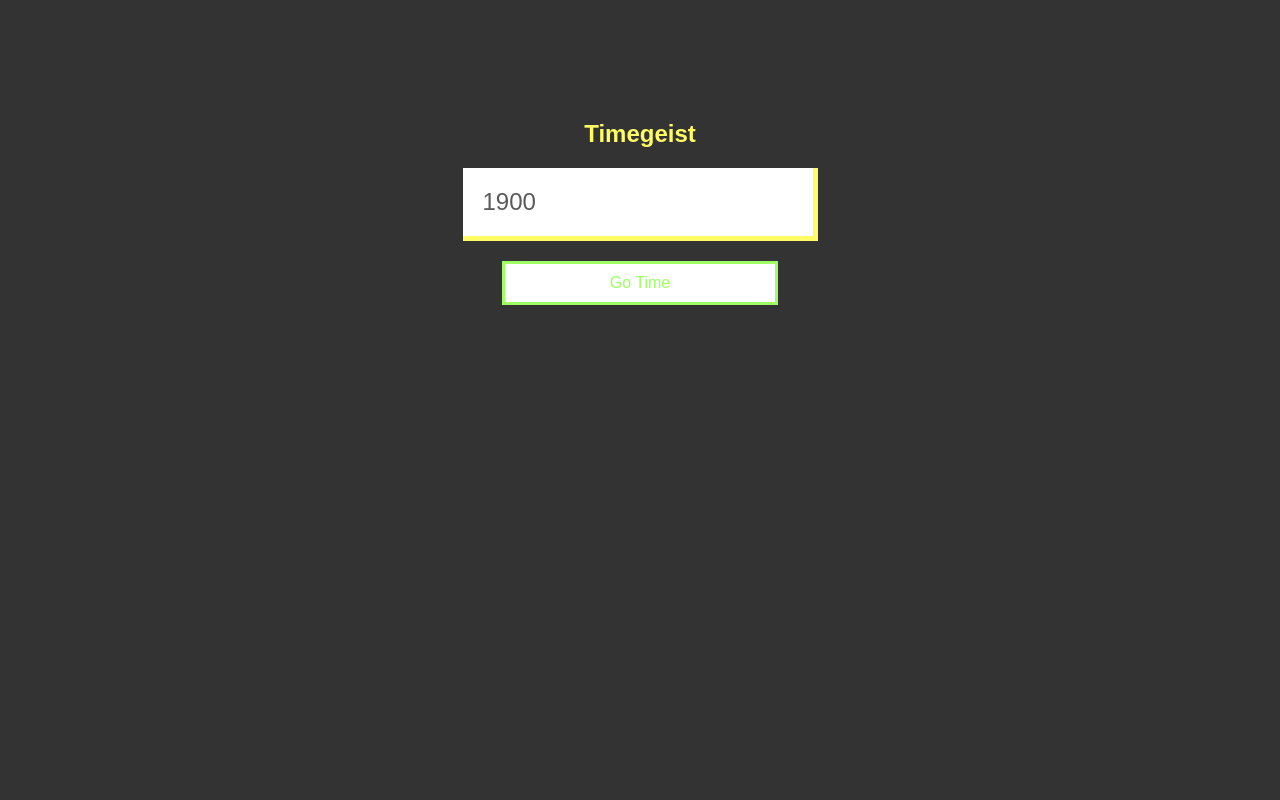
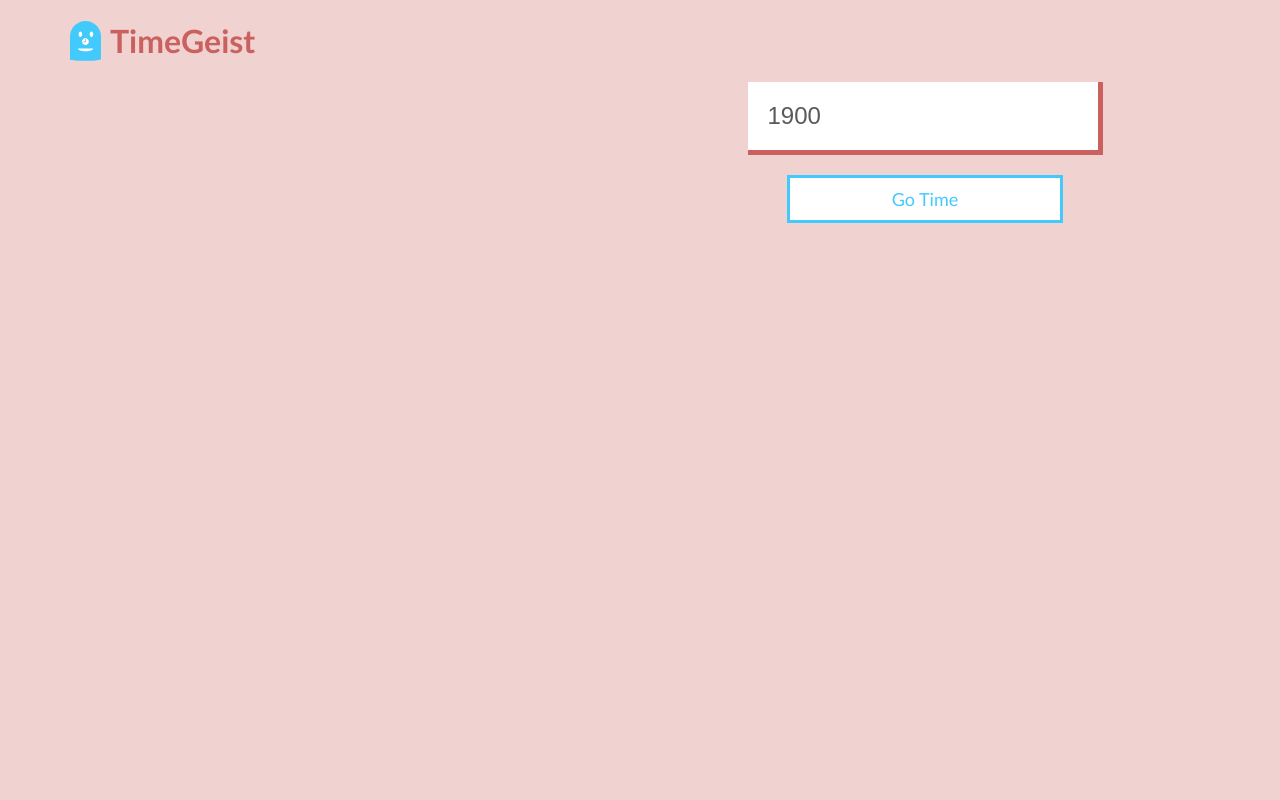
Before and after one commit to akosel/timegeist, a Flask app: page / in a window 1280 px wide. Run offline with Flask 2, Linux system fonts and the light colour scheme.

Commit message:
Add logo. Restyle a bit. Add coast mode.

```diff
--- a/app.py
+++ b/app.py
@@ -8,6 +8,7 @@ import logging
 from logging import Formatter, FileHandler
 import json
 import os
+import random
 
 #----------------------------------------------------------------------------#
 # App Config.
@@ -52,7 +53,7 @@ def get_year_events(year):
     if os.path.isfile(path):
         with open(path, 'r') as f:
             year_data = json.load(f)
-            print year_data
+            year_data = [x for x in year_data if len(x[1]) > 100]
             return json.dumps(year_data)
     else:
         return json.dumps({ 'status': 'empty' })
@@ -64,7 +65,8 @@ def get_year_songs(year):
     if os.path.isfile(path):
         with open(path, 'r') as f:
             all_data = json.load(f)
-            return json.dumps(all_data)
+            random.shuffle(all_data)
+            return json.dumps(all_data[:30])
     else:
         return json.dumps({ 'status': 'empty' })
 
--- a/static/css/stylesheet.css
+++ b/static/css/stylesheet.css
@@ -1,9 +1,19 @@
 body {
-  font-family: Futura, Montserrat, sans-serif;
+  font-family: "Gill Sans", Montserrat, sans-serif;
   padding: 0;
   margin: 0;
-  background-color: #333;
-  color: #fffc64; }
+  background-color: #F0D2D1;
+  color: #ca615e; }
+
+.logo::before {
+  content: '';
+  background: url(/static/img/timegeist.svg) no-repeat;
+  width: 40px;
+  height: 40px;
+  float: left; }
+
+section {
+  box-sizing: border-box; }
 
 main {
   position: absolute;
@@ -11,31 +21,39 @@ main {
   left: 0;
   right: 0;
   bottom: 0;
-  overflow: auto;
+  overflow: visible;
   margin: auto;
   width: 1140px;
-  height: 75%; }
+  height: 100%; }
 
-.main-modal {
+#track-info {
+  display: inline-block;
+  width: 50%; }
+
+#main-input {
   position: relative;
+  display: inline-block;
+  width: 50%;
   text-align: center; }
-
-input {
+  #main-input input {
     padding: 20px;
     font-size: 24px;
     color: #5a5a5a;
     border-width: 5px 5px 5px 5px;
-  border-color: #fffc64;
+    border-color: #ca615e;
     border-style: none solid solid none; }
-
-.go-time {
+  #main-input #go-time {
     padding: 10px;
-  color: #9DFF64;
+    color: #42CAFD;
     background-color: #fff;
-  border: 3px solid #9DFF64;
+    border: 3px solid #42CAFD;
     margin: 20px auto;
+    font-size: 18px;
     width: 250px;
     cursor: pointer; }
-  .go-time:hover {
-    background-color: #9DFF64;
+    #main-input #go-time:hover {
+      background-color: #42CAFD;
       color: #fff; }
+
+.message-zone {
+  text-align: left; }
--- a/static/sass/stylesheet.scss
+++ b/static/sass/stylesheet.scss
@@ -1,9 +1,30 @@
+$primary-color: #666;
+$light-blue: #42CAFD;
+$green-blue: #66B3BA;
+$olive: #8EB19D;
+$yellow: #F6EFA6;
+$red: #F0D2D1;
+
+$font-stack: "Gill Sans", Montserrat, sans-serif;
+
 body {
-  font-family: Futura, Montserrat, sans-serif;
+  font-family: $font-stack;
   padding: 0;
   margin: 0;
-  background-color: #333;
-  color: rgb(255, 252, 100);
+  background-color: $red;
+  color: darken($red, 30%);
+}
+.logo {
+  &::before {
+    content: '';
+    background: url(/static/img/timegeist.svg) no-repeat;
+    width: 40px;
+    height: 40px;
+    float: left;
+  }
+}
+section {
+  box-sizing: border-box;
 }
 main {
   position: absolute;
@@ -11,33 +32,43 @@ main {
   left: 0;
   right: 0;
   bottom: 0;
-  overflow: auto;
+  overflow: visible;
   margin: auto;
   width: 1140px;
-  height: 75%;
+  height: 100%;
 }
-.main-modal {
+#track-info {
+  display: inline-block;
+  width: 50%;
+}
+#main-input {
   position: relative;
+  display: inline-block;
+  width: 50%;
   text-align: center;
-}
   input {
     padding: 20px;
     font-size: 24px;
     color: #5a5a5a;
     border-width: 5px 5px 5px 5px;
-  border-color: rgb(255, 252, 100);
+    border-color: darken($red, 30%);
     border-style: none solid solid none;
   }
-.go-time {
+  #go-time {
     padding: 10px;
-  color: #9DFF64;
+    color: $light-blue;
     background-color: #fff;
-  border: 3px solid #9DFF64;
+    border: 3px solid $light-blue;
     margin: 20px auto;
+    font-size: 18px;
     width: 250px;
     cursor: pointer;
     &:hover {
-    background-color: #9DFF64;
+      background-color: $light-blue;
       color: #fff;
     }
   }
+}
+.message-zone {
+  text-align: left;
+}
--- a/templates/pages/home.html
+++ b/templates/pages/home.html
@@ -5,12 +5,20 @@
   </head>
   <body>
     <main>
-    <section class="main-modal">
-      <h1>Timegeist</h1>
-      <input id="user-year" type="number" value=1900 min=1900 max=2015/>
-      <div class="go-time"><span>Go Time</span></div>
-      <div class="message-zone"></div>
-    </section>
+    <h1 class="logo">TimeGeist</h1>
+      <section id="track-info">
+        <p id="track-name"></p>
+        <p id="track-artist"></p>
+        <p id="track-notes"></p>
+        <div class="track-buttons">
+          <div class="button" id="good-track"></div>
+          <div class="button" id="bad-track"></div>
+        </div>
+      </section><section id="main-input">
+        <input id="user-year" type="number" value=1900 min=1900 max=2015/>
+        <div class="button" id="go-time"><span>Go Time</span></div>
+      </section>
+      <section class="message-zone"></section>
     </main>
   </body>
   <script>
@@ -26,76 +34,110 @@
       context = new AudioContext();
     }
 
-    var $go = document.querySelector('.go-time');
+    var $go = document.querySelector('#go-time');
     var $input = document.querySelector('#user-year');
     var $messageZone = document.querySelector('.message-zone');
     var activeYear;
     var eventPublished = setInterval(function() {
       if ($input.value) {
-        getEvents($input.value);
+        getEvents(activeYear);
       } else {
         // TODO error validation or just always have default value
         // $messageZone.textContent = 'You done messed up.';
       }
-    }, 5000);
+    }, 7000);
+
+    var coastMode = true;
+    var coasting = setInterval(function() {
+      if (coastMode) {
+        $input.value = parseInt(activeYear) + 1;
+        fireItUp();
+      } else {
+        clearInterval(coasting);
+      }
+    }, 25000);
     document.onkeyup = function(e) {
       if (e.keyCode === 13) {
-        console.log('enter pressed');
         if (activeYear !== $input.value) {
-          activeYear = $input.value;
-          searchTracks($input.value, function(response) {
-            console.log($input.value, response);
-          });
+          fireItUp();
         }
       }
     };
     $go.addEventListener('click', function(event) {
       if (activeYear !== $input.value) {
-        activeYear = $input.value;
-        searchTracks($input.value, function(response) {
-          console.log($input.value, response);
-        });
+        fireItUp();
       }
     });
 
+    function getMessageForYear(year) {
+      // TODO
+      if (year < 1910) return 'Old timey times.';
+      if (year < 1920) return 'The War to End All Wars.';
+      if (year < 1930) return 'Roaring 20s. Prohibition.';
+      if (year < 1940) return 'Depression. Roosevelt. Rise of fascism.';
+      if (year < 1950) return 'Wars. Big Wars.';
+      if (year < 1960) return 'McCarthyism and the beginning of the Cold War';
+      if (year < 1970) return 'Vietnam. Hippies. Mad Men.';
+      if (year < 1980) return 'Sex. Drugs. Rock & Roll.';
+      if (year < 1990) return 'Computers? Arena Rock. Back to the Future';
+      if (year < 2000) return 'Internet Age. Globalization.'
+      if (year < 2010) return 'The aughts. iPods. Iraq.';
+      if (year < 2020) return 'It\'s still happening.';
+
+      return 'YOLO';
+    }
+
+    function fireItUp() {
+      while ($messageZone.firstChild) {
+        $messageZone.removeChild($messageZone.firstChild);
+      }
+      activeYear = $input.value;
+      sendMessage('Welcome to ' + activeYear + ' - ' + getMessageForYear(activeYear), 'h1');
+      searchTracks($input.value, function(response) {
+        console.log($input.value, response);
+      });
+    }
+
+    function sendMessage(content, elType) {
+      elType = elType || 'p';
+      var $p = document.createElement(elType);
+      $p.textContent = content;
+      $firstP = $messageZone.querySelector(elType);
+      $messageZone.insertBefore($p, $firstP);
+    }
+
     // Spotify Stuff
 
-    function fetchTrack(id, callback) {
-      get('https://api.spotify.com/v1/tracks/' + id, function() {
-        callback(response);
-      });
-    };
+    function updateTrackInfo(track) {
+      console.log('Now playing', track);
+      var $name = document.querySelector('#track-name');
+      var $artist = document.querySelector('#track-artist');
+      //var $notes = document.querySelector('#track-notes');
+      $name.textContent = track.name;
+      $artist.textContent = track.artist;
+      //$notes.textContent = track.notes;
+    }
 
     function searchTracks(query, callback) {
-      var jsonObj, urlList;
-      get('https://api.spotify.com/v1/search?q=' + query + '&type=track', function(xhr) {
-        jsonObj = JSON.parse(xhr.responseText);
-        console.log(jsonObj);
-        //var trackNo = 0;
-        //audioObject = new Audio(jsonObj.tracks.items[trackNo].preview_url);
-        //audioObject.play();
-        //trackNo += 1;
-        //var musicInterval = setInterval(function() {
-        //  audioObject = new Audio(jsonObj.tracks.items[trackNo].preview_url);
-        //  audioObject.play();
-        //  trackNo += 1;
-        //  if (trackNo === jsonObj.tracks.items.length - 1) {
-        //    trackNo = 0;
-        //  }
-        //}, 25000);
-        urlList = jsonObj.tracks.items.map(function(track) {
+      var trackList;
+      //get('https://api.spotify.com/v1/search?q=' + query + '&type=track', function(xhr) {
+      get('/api/v1.0/songs/' + query, function(xhr) {
+        trackList = JSON.parse(xhr.responseText);
+        trackList = trackList.filter(function(track) {
           return track.preview_url;
         });
+
         if (bufferLoader) {
 
           console.log('Just need to update the bufferLoader');
-          bufferLoader.urlList = urlList;
+          bufferLoader.trackList = trackList;
+          bufferLoader.urlList = [];
           bufferLoader.bufferList = [];
           bufferLoader.loadCount = 0;
         } else {
           bufferLoader = new BufferLoader(
             context,
-            urlList,
+            trackList,
             finishedLoading
           );
         }
@@ -105,9 +147,9 @@
 
 
     // Nice helpers from http://www.html5rocks.com/en/tutorials/webaudio/intro/
-    function BufferLoader(context, urlList, callback) {
+    function BufferLoader(context, trackList, callback) {
       this.context = context;
-      this.urlList = urlList;
+      this.trackList = trackList;
       this.onload = callback;
       this.bufferList = new Array();
       this.loadCount = 0;
@@ -128,13 +170,12 @@
             }
             loader.bufferList[index] = buffer;
             if (++loader.loadCount == loader.urlList.length)
-              loader.onload(loader.bufferList);
+              loader.onload(loader.bufferList, loader.trackList);
           },
           function(error) {
-            console.error('decodeAudioData error', error);
-            loader.bufferList[index] = buffer;
+            console.log('decodeAudioData error', error);
             if (++loader.loadCount == loader.urlList.length)
-              loader.onload(loader.bufferList);
+              loader.onload(loader.bufferList, loader.trackList);
           }
         );
       }
@@ -145,16 +186,21 @@
     }
 
     BufferLoader.prototype.load = function() {
+      this.urlList = this.trackList
+          .map(function(track) {
+            return track.preview_url;
+          });
       for (var i = 0; i < this.urlList.length; ++i)
       this.loadBuffer(this.urlList[i], i);
     }
 
-    function finishedLoading(bufferList) {
+    function finishedLoading(bufferList, trackList) {
       console.log('We are finished loading for sure');
       // Create two sources and play them both together.
       if (CrossfadePlaylistSample) {
         console.log('We only need an update');
         CrossfadePlaylistSample.bufferList = bufferList;
+        CrossfadePlaylistSample.trackList = trackList;
         CrossfadePlaylistSample.playIdx = 0;
         return;
       }
@@ -163,7 +209,8 @@
         FADE_TIME: 1, // Seconds
         playing: false,
         playIdx: 0,
-        bufferList: bufferList
+        bufferList: bufferList,
+        trackList: trackList
       };
 
       CrossfadePlaylistSample.play = function() {
@@ -185,7 +232,13 @@
         }
 
         function playHelper() {
-          ctx.playIdx = ctx.playIdx === ctx.bufferList.length ? 0 : ctx.playIdx + 1;
+          ctx.playIdx = ctx.playIdx === ctx.bufferList.length - 1 ? 0 : ctx.playIdx;
+          if(!ctx.bufferList[ctx.playIdx]) {
+            playIdx += 1;
+            arguments.callee();
+          }
+
+          updateTrackInfo(ctx.trackList[ctx.playIdx]);
           var bufferNow = ctx.bufferList[ctx.playIdx];
           var playNow = createSource(bufferNow);
           var source = playNow.source;
@@ -204,6 +257,7 @@
           // Schedule a recursive track change with the tracks swapped.
           var recurse = arguments.callee;
           ctx.timer = setTimeout(function() {
+            ctx.playIdx += 1;
             recurse();
           }, (duration - ctx.FADE_TIME) * 1000);
         }
@@ -233,12 +287,11 @@
       var json, msgIdx;
       get('/api/v1.0/events/' + year, function(xhr) {
         json = JSON.parse(xhr.responseText);
-        console.log(json);
         if (json.status === 'empty') {
-          $messageZone.textContent = 'I got nothin\'';
+          // TODO not sure what to do in this case
         } else {
           msgIdx = Math.round(Math.random() * (json.length - 1));
-          $messageZone.textContent = json[msgIdx][1];
+          sendMessage(json[msgIdx][1]);
         }
       });
     }
```
Also changed, not shown: static/img/timegeist.svg (added), 1 other file. Lines whose indentation alone changed are shown as unchanged.
